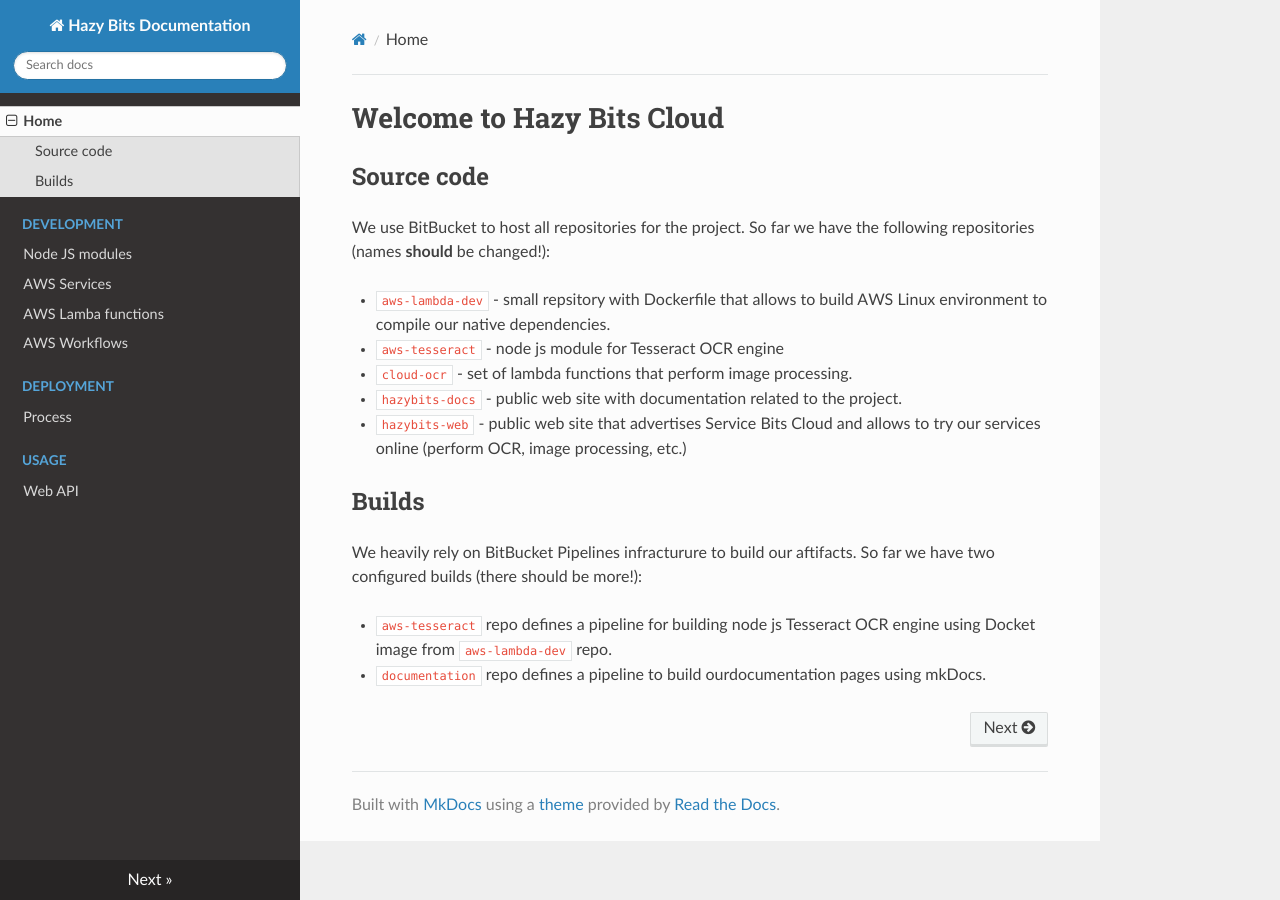
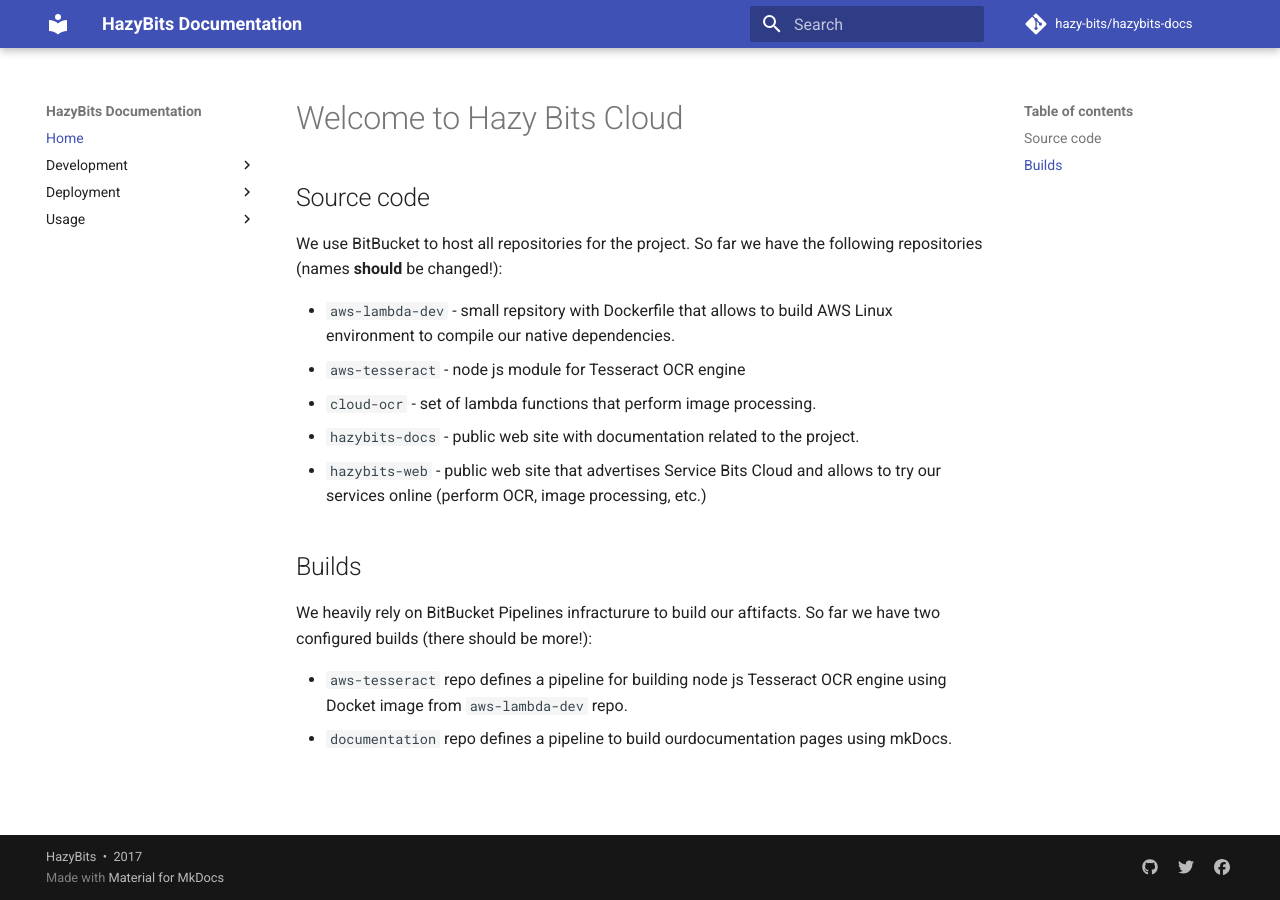
Before and after one commit to hazy-bits/hazybits-docs, an MkDocs documentation site: the page built from docs/index.md, in a window 1280 px wide. Built offline with MkDocs 1.6.1 and Material for MkDocs 9.7.7, drawn with Linux system fonts in a browser that asks for light colours; nearby versions of some CDN libraries; comment, search, counter and statistics services are not loaded; old or Windows-style settings are respelled for this version of MkDocs.

Commit message:
Update documentation theme, add integration with disqus and analitics

```diff
--- a/.travis.yml
+++ b/.travis.yml
@@ -3,6 +3,7 @@ python:
 - '2.7'
 install:
 - pip install mkdocs
+- pip install mkdocs-material
 - pip install awscli
 script:
 - mkdocs build
--- a/mkdocs.yml
+++ b/mkdocs.yml
@@ -1,11 +1,43 @@
-site_name: Hazy Bits Documentation
-site_description: Important information about deploying and using Hazy Bits Cloud.
-site_author: Hazy Bits
-theme: readthedocs
+# Project information
+site_name: HazyBits Documentation
+site_description: Main Documentation source for HazyBits platform.
+site_author: HazyBits
+site_url: 'https://hazybits.com/docs'
+site_favicon: 'favicon.ico'
+
+# Repository
+repo_name: 'hazy-bits/hazybits-docs'
+repo_url: 'https://github.com/hazy-bits/hazybits-docs'
+
+# Copyright
+copyright: 'HazyBits &nbsp;&bull;&nbsp; 2017'
+
+theme: material
+
+extra:
+#  font:
+#    text: 'Ubuntu'
+#    code: 'Ubuntu Mono'
+
+  social:
+    - type: 'github'
+      link: 'https://github.com/hazy-bits'
+    - type: 'twitter'
+      link: 'https://twitter.com/hazy_bits'
+    - type: 'facebook'
+      link: 'https://www.facebook.com/hazybits.cloud/'
+
+  disqus: 'hazybits-docs'
+
+# Google Analytics
+google_analytics:
+  - 'UA-107512395-2'
+  - 'auto'
+
 markdown_extensions:
-  - toc:
-      permalink: True
-  - markdown.extensions.admonition
+  - admonition
+  - codehilite(guess_lang=false)
+  - toc(permalink=true)
 
 pages:
 - Home: 'index.md'
```
Also changed, not shown: docs/favicon.ico (added).
